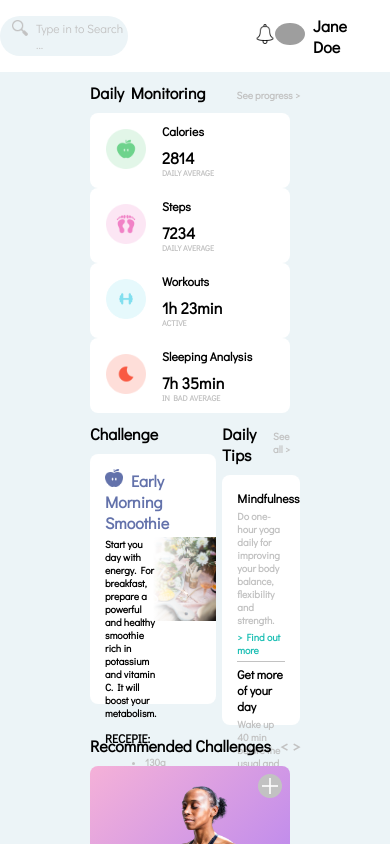
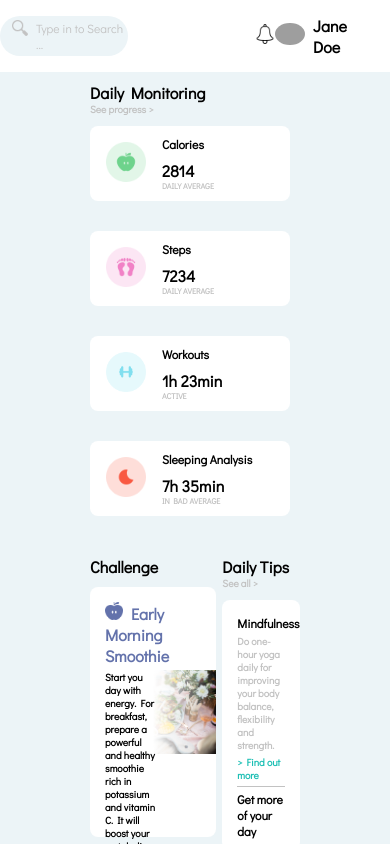
Before and after one commit to khalatevarun/SmartFit, a React (Create React App) app: page / in a window 390 px wide. Shown: the top 844 px of the page. Built offline with nearby package versions, Linux system fonts and the light colour scheme; grey boxes are pictures that could not be loaded.

Commit message:
add bottom margin to box in monitoring section and make flex directions of heading to column

```diff
--- a/src/components/Monitoring/style.scss
+++ b/src/components/Monitoring/style.scss
@@ -46,3 +46,12 @@
   color: $grey;
   text-transform: uppercase;
 }
+
+@media (max-width: 789px) {
+  .box {
+    margin-bottom: 30px;
+  }
+  .heading {
+    flex-direction: column;
+  }
+}
--- a/src/components/Recommended/style.scss
+++ b/src/components/Recommended/style.scss
@@ -94,4 +94,7 @@
   .recommended-box {
     margin-bottom: 30px;
   }
+  .recommended-heading {
+    flex-direction: column;
+  }
 }
```
